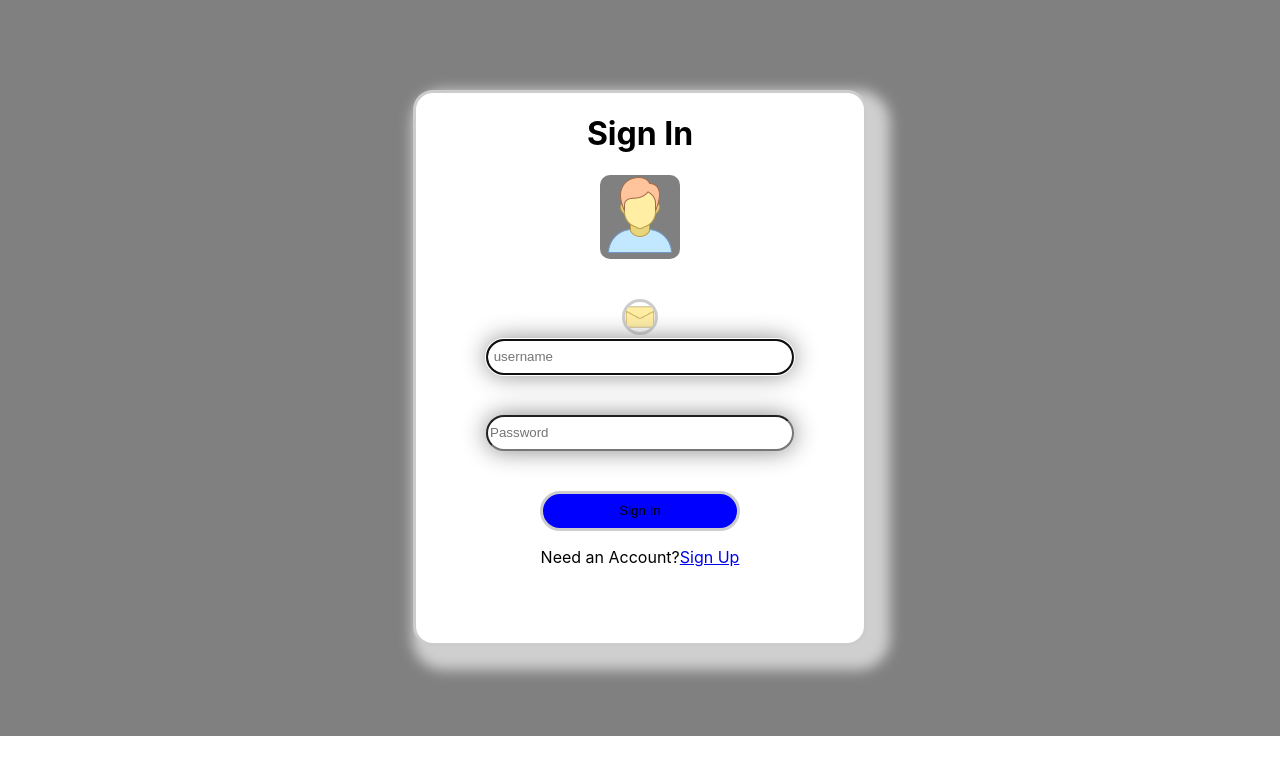
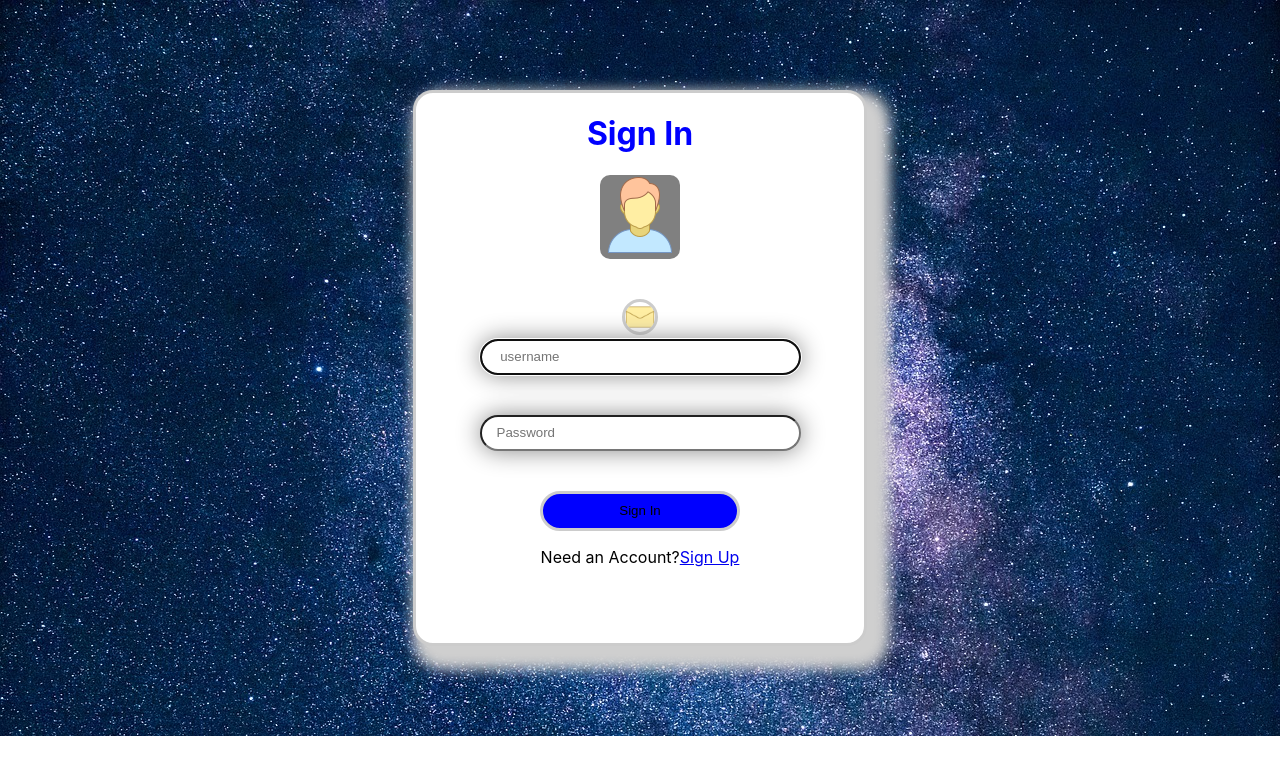
Before and after one commit to Malone99/react_fundamentals, a React (Create React App) app: page /reset-password in a window 1280 px wide. Both pictures are taken after a click on the button "Reset Password". Shown: the top 774 px of the page. Built offline with nearby package versions, Linux system fonts and the light colour scheme.

Commit message:
commit#4

```diff
--- a/src/Login.css
+++ b/src/Login.css
@@ -5,6 +5,7 @@
     padding: 90px 0 90px 0;
     text-align: center;
     background-color: grey;
+    background-image: url(./logo/background.jpeg);
 
 
 }
@@ -41,6 +42,7 @@
    justify-content: center;
    margin-bottom: 40px;
    display: flex;
+   padding-left:15px ;
 }
 .input{
    width: 300px;
@@ -49,6 +51,7 @@
    box-shadow: 0px 0px 25px 0px #888;
    justify-content: center;
    margin-bottom: 40px;
+   padding-left: 15px;
 
 
 
@@ -57,7 +60,7 @@
     height: 30px;
     border-radius: 20px;
     border: 3px solid #ccc;
-
+    position: ;
 
 
 
--- a/src/Login.jsx
+++ b/src/Login.jsx
@@ -24,6 +24,7 @@ export const Login = (props) => {
 
         const userRegex=/^[a-zA-Z0-9._:$!%-]+@[a-zA-Z0-9.-]+.[a-zA-Z]$/;
         const passwordRegex=/^(?=.*?[A-Za-z])(?=.*?[0-9]).{6,}$/;
+        const h1Color={color:'blue'}
 
     useEffect(
         () => {
@@ -62,7 +63,7 @@ export const Login = (props) => {
          <p ref={errRef}  className={errorMessage ? "error Message" :"offScreen"}></p>
          <div className="login-subform">
             <form onSubmit={handleSummit}>
-            <h1>Sign In</h1>
+            <h1 style={h1Color}>Sign In</h1>
             <div>
                 <div className="imgs">
                     <div className="container-img">
```
